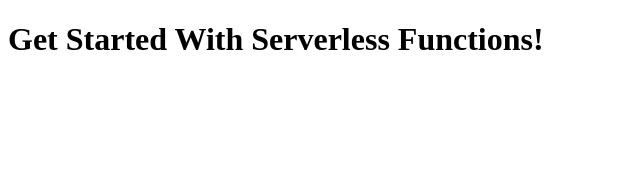
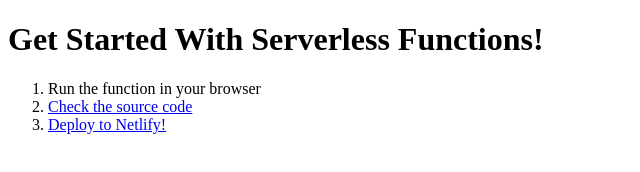
Before and after one commit to jlengstorf/serverless-functions, a website: page public/index.html in a window 1280 px wide. Shown: the whole page, without its empty margins (0-640 px from the left). Drawn offline with Linux system fonts and the light colour scheme.

Commit message:
feat: add instructions/deploy link

```diff
--- a/public/index.html
+++ b/public/index.html
@@ -8,5 +8,11 @@
   </head>
   <body>
     <h1>Get Started With Serverless Functions!</h1>
+    <ol>
+      <li><a href="/.netlify/functions/my-first-function"></a>Run the function in your browser</a></li>
+      <li><a href="https://github.com/jlengstorf/serverless-functions">Check the source code</a></li>
+      <li><a href="https://app.netlify.com/start/deploy?repository=https://github.com/jlengstorf/serverless-functions">Deploy to Netlify!</a>
+      </li>
+    </ol>
   </body>
 </html>
```
